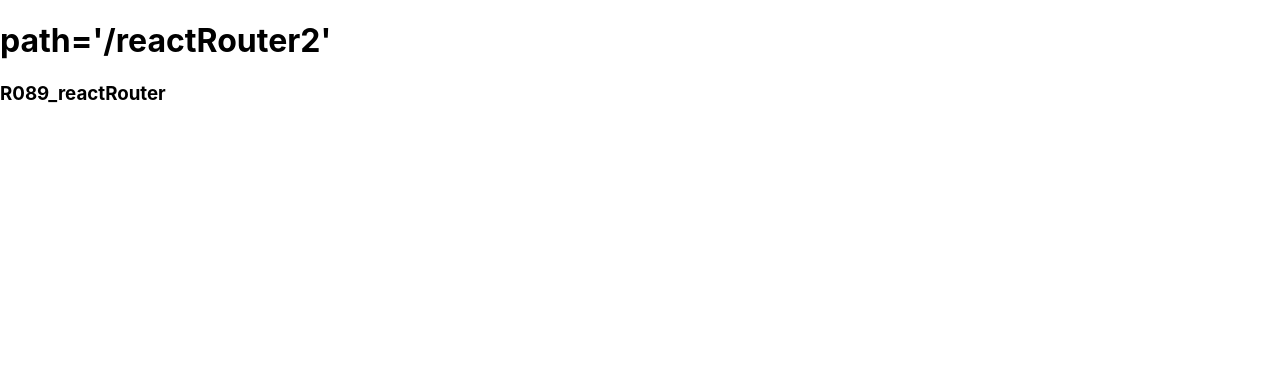
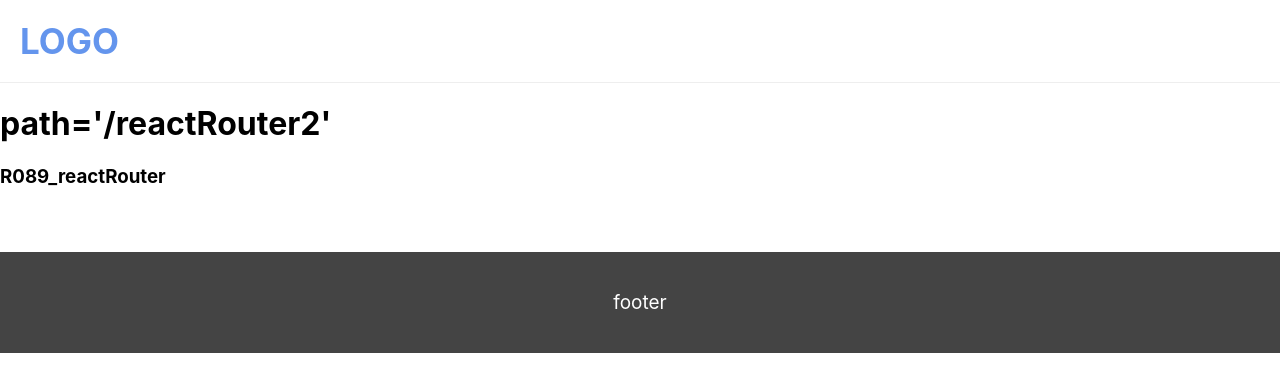
Before and after one commit to dev-chloe/hangout-react200, a React (Create React App) app: page /reactRouter2 in a window 1280 px wide. Shown: the top 392 px of the page. Built offline with nearby package versions, Linux system fonts and the light colour scheme.

Commit message:
react200 중급091

```diff
--- a/src/App.css
+++ b/src/App.css
@@ -1,11 +1,34 @@
-.cont_box {
-  background-color: wheat;
-  color: black;
-  padding: 40px;
-  text-align: center;
+.inner {
+  width: 100%;
+  max-width: 1240px;
+  margin: 0 auto;
+  padding: 20px;
 }
 
-h1 {
-  color: black;
-  padding: 10px;
+header {
+  border-bottom: 1px solid #eee;
 }
+header .inner {
+  display: flex;
+  align-items: center;
+  justify-content: space-between;
+}
+
+header .inner > a {
+  text-transform: uppercase;
+  font-size: 35px;
+  font-weight: bold;
+  color:cornflowerblue;
+  text-decoration: none;
+}
+
+footer {
+  background:rgb(68, 68, 68);
+  margin-top: 5%;
+}
+
+footer .inner p {
+  text-align: center;
+  font-size: 19px;
+  color: #fff;
+}
--- a/src/component/App.js
+++ b/src/component/App.js
@@ -2,7 +2,9 @@ import React, { Component } from 'react';
 import { Route } from 'react-router-dom';
 import reactRouter from './R089_reactRouter';
 import reactRouter2 from './R089_reactRouter2';
-
+import '../App.css';
+import HeaderAdmin from './Header/HeaderAdmin';
+import Footer from './Footer/Footer';
 
 // function App() {
 //   return (
@@ -18,8 +20,10 @@ class App extends Component {
   render() {
     return (
       <div className="App">
+        <HeaderAdmin />
         <Route exact path='/' component={reactRouter} />
         <Route exact path='/reactRouter2' component={reactRouter2} />
+        <Footer />
       </div>
     )
   }
@@ -34,3 +38,11 @@ export default App;
   R089_reactRouter 컴포넌트를 루트 경로에 연결하고,
   R089_reactRouter2 컴포넌트를 /reactRouter2 경로에 연결한다.
 */
+
+/*
+  react-router-dom 패키지의 Route 기능을 사용하면, 호출되는 url에 따라 서로 다른 컴포넌트를 표시할 수 있다.
+  하지만 header와 footer는 라우팅과 상관없이 항상 표시되어야 하는 영역이다.
+
+  상단에 header가 하단에 footer 영역이 고정으로 위치하고 중간 영역에 라우팅되는 컴포넌트가 표시된다
+  루트 경로에서 /reactRouter2 경로로 url을 이동해도 중간에 표시되는 컴포넌트 영역만 바뀐다.
+*/
--- /dev/null
+++ b/src/component/Footer/Footer.js
@@ -0,0 +1,17 @@
+import { Component } from "react";
+
+class Footer extends Component {
+  render() {
+    return (
+      <>
+        <footer>
+          <div className="inner">
+            <p>footer</p>
+          </div>
+        </footer>
+      </>
+    )
+  }
+}
+
+export default Footer;
--- /dev/null
+++ b/src/component/Header/HeaderAdmin.js
@@ -0,0 +1,18 @@
+import { Component } from "react";
+import { Link } from "react-router-dom";
+
+class HeaderAdmin extends Component {
+  render() {
+    return (
+      <>
+        <header>
+          <div className="inner">
+            <Link to={'/'}>Logo</Link>
+          </div>
+        </header>
+      </>
+    )
+  }
+}
+
+export default HeaderAdmin;
```
Also changed, not shown: src/admin.js (added).
